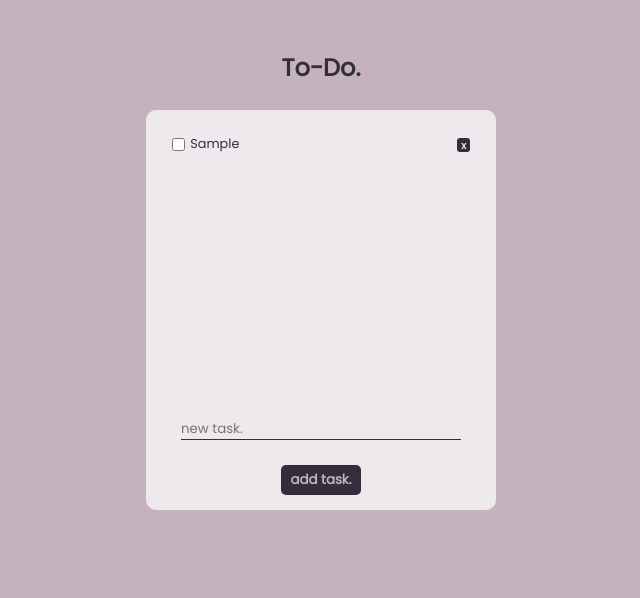
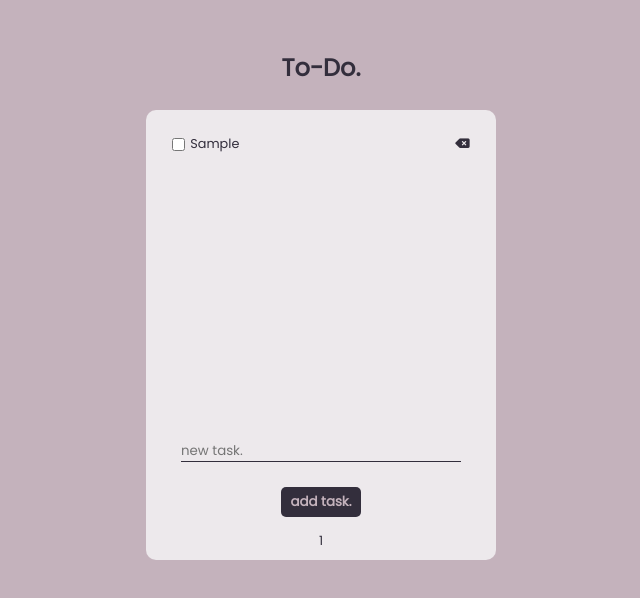
Before and after one commit to nuccaa99/to-do-listv2, a React (Create React App) app: page / in a window 1280 px wide. Both pictures are taken after typing "Sample" into the empty fields and a click on the button "add task.". Shown: the top 598 px of the page, without its empty margins (319-959 px from the left). Built offline with nearby package versions, Linux system fonts and the light colour scheme.

Commit message:
added pagination component and logic

```diff
--- a/public/index.html
+++ b/public/index.html
@@ -5,6 +5,7 @@
   <meta charset="utf-8" />
   <link rel="icon" href="%PUBLIC_URL%/favicon.ico" />
   <link href="https://fonts.googleapis.com/css2?family=Poppins&display=swap" rel="stylesheet">
+  <script src="https://kit.fontawesome.com/1c228abca5.js" crossorigin="anonymous"></script>
   <meta name="viewport" content="width=device-width, initial-scale=1" />
   <meta name="theme-color" content="#000000" />
   <meta name="description" content="Web site created using create-react-app" />
--- a/src/components/App.js
+++ b/src/components/App.js
@@ -1,16 +1,16 @@
 import { React, useState, useEffect } from "react";
 import "../style.css";
 import List from "./List";
+import Pagination from "./Pagination";
 
 const App = () => {
     const [currentPage, setCurrentPage] = useState(1);
-    const [postPerPage, setPostPerPage] = useState(5);
+    const [taskPerPage] = useState(12);
     const [task, setTask] = useState("")
     const [taskList, setTaskList] = useState(() => {
         const tasks = JSON.parse(localStorage.getItem('taskList'));
         return tasks || [];
     });
-
 
     useEffect(() => {
         localStorage.setItem('taskList', JSON.stringify(taskList));
@@ -34,20 +34,24 @@ const App = () => {
         setTask(event.target.value);
     }
 
-    const indexOfLastTask = currentPage * postPerPage;
-    const indexOfFirstTask = indexOfLastTask - postPerPage;
+    const indexOfLastTask = currentPage * taskPerPage;
+    const indexOfFirstTask = indexOfLastTask - taskPerPage;
     const currentTasks = taskList.slice(indexOfFirstTask, indexOfLastTask);
 
-    console.log(currentTasks)
+    const paginate = (page) => {
+        setCurrentPage(page)
+    }
+
 
     return (
         <div className="container">
             <div className="wrapper">
                 <header>To-Do.</header>
                 <div className="list--container">
-                    <List taskList={taskList} handleDelete={handleDelete} />
+                    <List taskList={currentTasks} handleDelete={handleDelete} />
                     <input value={task} type="text" placeholder="new task." className="list--input" onChange={handleInputChange}></input>
                     <button type="submit" className="list--button" onClick={handleAdd}>add task.</button>
+                    <Pagination taskPerPage={taskPerPage} totalTasks={taskList.length} paginate={paginate} />
                 </div>
             </div>
         </div>
--- /dev/null
+++ b/src/components/Pagination.js
@@ -0,0 +1,27 @@
+import React from "react";
+
+const Pagination = ({ taskPerPage, totalTasks, paginate }) => {
+    const pageNumbers = [];
+
+    for (let i = 1; i <= Math.ceil(totalTasks / taskPerPage); i++) {
+        pageNumbers.push(i)
+    }
+    return (
+        <nav className="pagination--container">
+            <ul className="pagination">
+                {pageNumbers.map((page) => {
+                    return (
+                        <li key={page} className="page--item">
+                            <a href="!#" className="page--link" onClick={() => {paginate(page)}}>
+                                {page}
+                            </a>
+                        </li>
+                    )
+                })}
+
+            </ul>
+        </nav>
+    )
+}
+
+export default Pagination;
--- a/src/components/Task.js
+++ b/src/components/Task.js
@@ -5,7 +5,7 @@ const Task = ({ task, handleDelete }) => {
         <li >
             <input type="checkbox" value="task" className="task--checkbox"></input>
             <label htmlFor="task" className="task">{task}</label>
-            <button className="task--delete" onClick={() => handleDelete(task)}>x</button>
+            <i className="fa-solid fa-delete-left" onClick={() => handleDelete(task)}></i>
         </li>
     )
 }
--- a/src/style.css
+++ b/src/style.css
@@ -9,6 +9,11 @@ body,
 #root {
     width: 100%;
     height: 100%;
+}
+
+a {
+    text-decoration: none;
+    color: var(--main-dark-color)
 }
 
 
@@ -42,7 +47,7 @@ header {
 
 .list--container {
     background-color: var(--secondary-light-color);
-    height: 400px;
+    height: 450px;
     width: 350px;
     border-radius: 10px;
     display: flex;
@@ -108,18 +113,29 @@ header {
     margin-top: 3px;
 }
 
-.task--delete {
+.fa-solid.fa-delete-left {
     margin-top: 3px;
     margin-left: auto;
     cursor: pointer;
+}
+
+.pagination--container {
+    padding: 0px 10px 10px 10px;
+}
+
+.pagination {
+    list-style: none;
+    display: flex;
+    gap: 5px;
     font-size: 0.8em;
+    color: var(--main-dark-color);
+
+}
+
+.page--link:focus {
     font-weight: bold;
-    width: 14px;
-    height: 14px;
-    text-align: center;
-    line-height: 7px;
-    border: none;
-    background-color: var(--main-dark-color);
-    border-radius: 3px;
-    color: var(--secondary-light-color);
 }
+
+.page--link:hover {
+    text-decoration: underline;
+}
```
